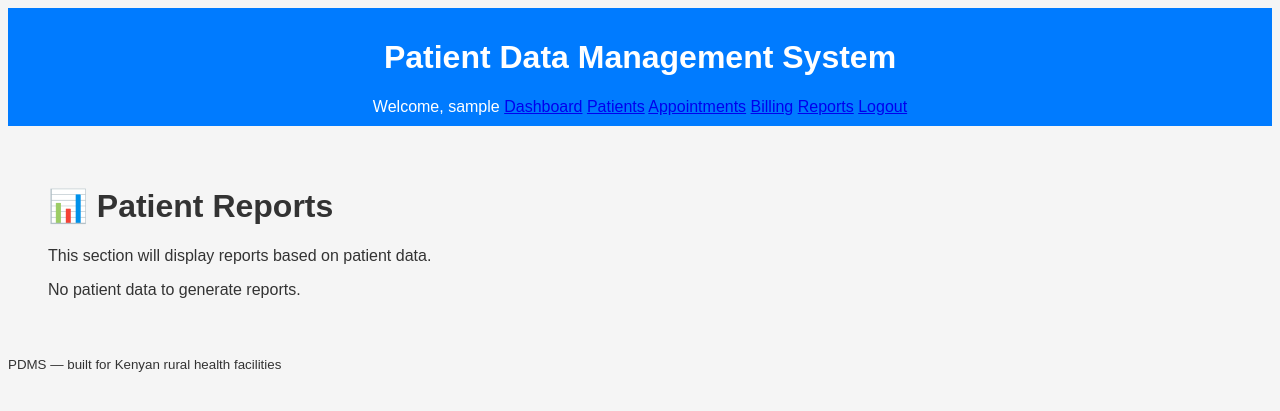
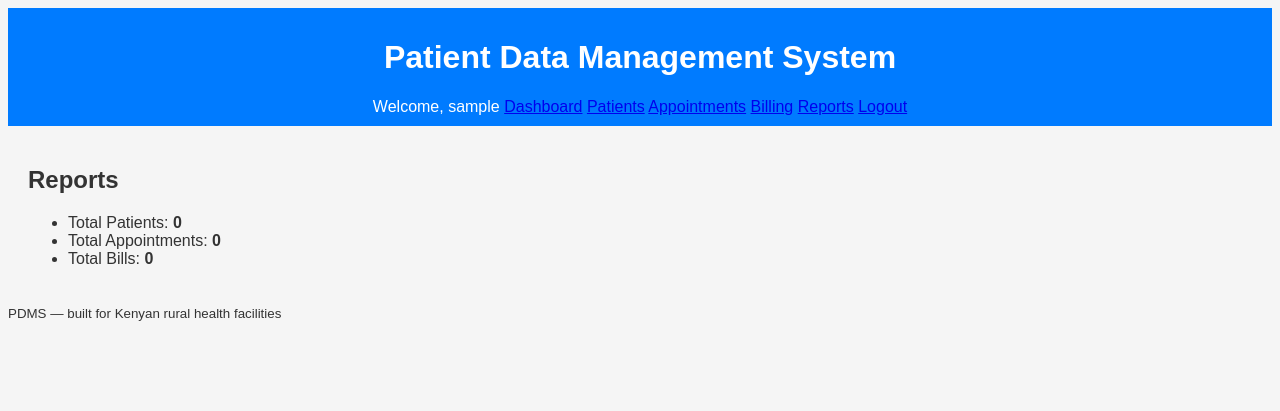
Before and after one commit to onesmuson/Patient-Data-Management-System-In-Rural-Areas-, a Flask app: page /reports in a window 1280 px wide. Shown: the top 411 px of the page. Run offline with Flask 3, Linux system fonts and the light colour scheme; the visitor is signed in with stand-in values (Sample User, id 1); data that the repository does not hold is empty.

Commit message:
Update reports.html

```diff
--- a/templates/reports.html
+++ b/templates/reports.html
@@ -1,20 +1,9 @@
-{% extends 'base.html' %}
+{% extends "base.html" %}
 {% block content %}
-<div style="padding: 20px;">
-    <h1>📊 Patient Reports</h1>
-    <p>This section will display reports based on patient data.</p>
-
-    {% if patients %}
-    <h3>Total Patients: {{ patients|length }}</h3>
-
-    <ul>
-        {% set male = patients | selectattr("gender", "equalto", "Male") | list %}
-        {% set female = patients | selectattr("gender", "equalto", "Female") | list %}
-        <li>👨 Male Patients: {{ male|length }}</li>
-        <li>👩 Female Patients: {{ female|length }}</li>
-    </ul>
-    {% else %}
-    <p>No patient data to generate reports.</p>
-    {% endif %}
-</div>
+<h2>Reports</h2>
+<ul class="report-list">
+  <li>Total Patients: <strong>{{ patient_count }}</strong></li>
+  <li>Total Appointments: <strong>{{ appointment_count }}</strong></li>
+  <li>Total Bills: <strong>{{ bill_count }}</strong></li>
+</ul>
 {% endblock %}
```
